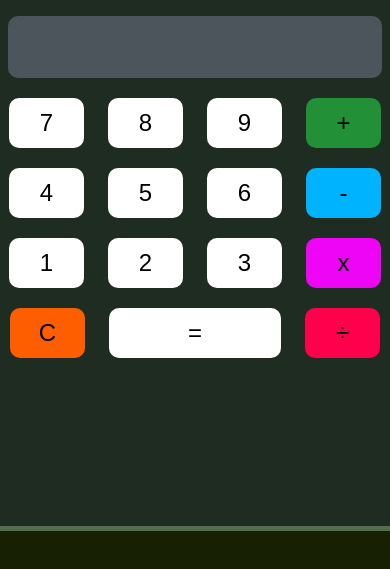
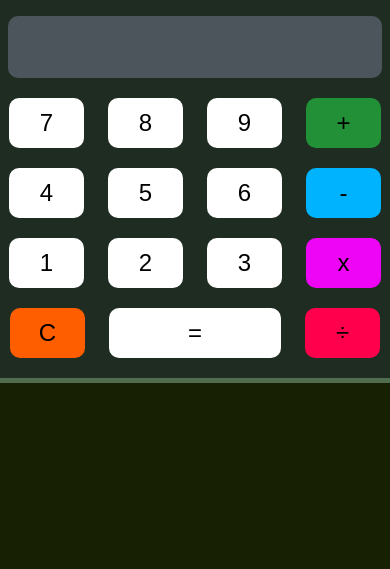
Before and after one commit to elmirazalia/pweb-tugas-4, a plain HTML site: page index.html in a window 390 px wide. Shown: the part 275-844 px from the top of the page. Drawn offline with Linux system fonts and the light colour scheme.

Commit message:
initial commit

```diff
--- a/style.css
+++ b/style.css
@@ -46,7 +46,7 @@ input {
     flex-direction: column;
     align-items: center;
     justify-content: center;
-    height: 85vh;
+    height: 50vh;
 }
 
 @media (max-width: 950px) {
@@ -59,7 +59,7 @@ input {
     }
 
     .calculator-container {
-        width: 100%;
-        max-width: 400px;
+        width: 90%;
+        max-width: 300px;
     }
 }
```
